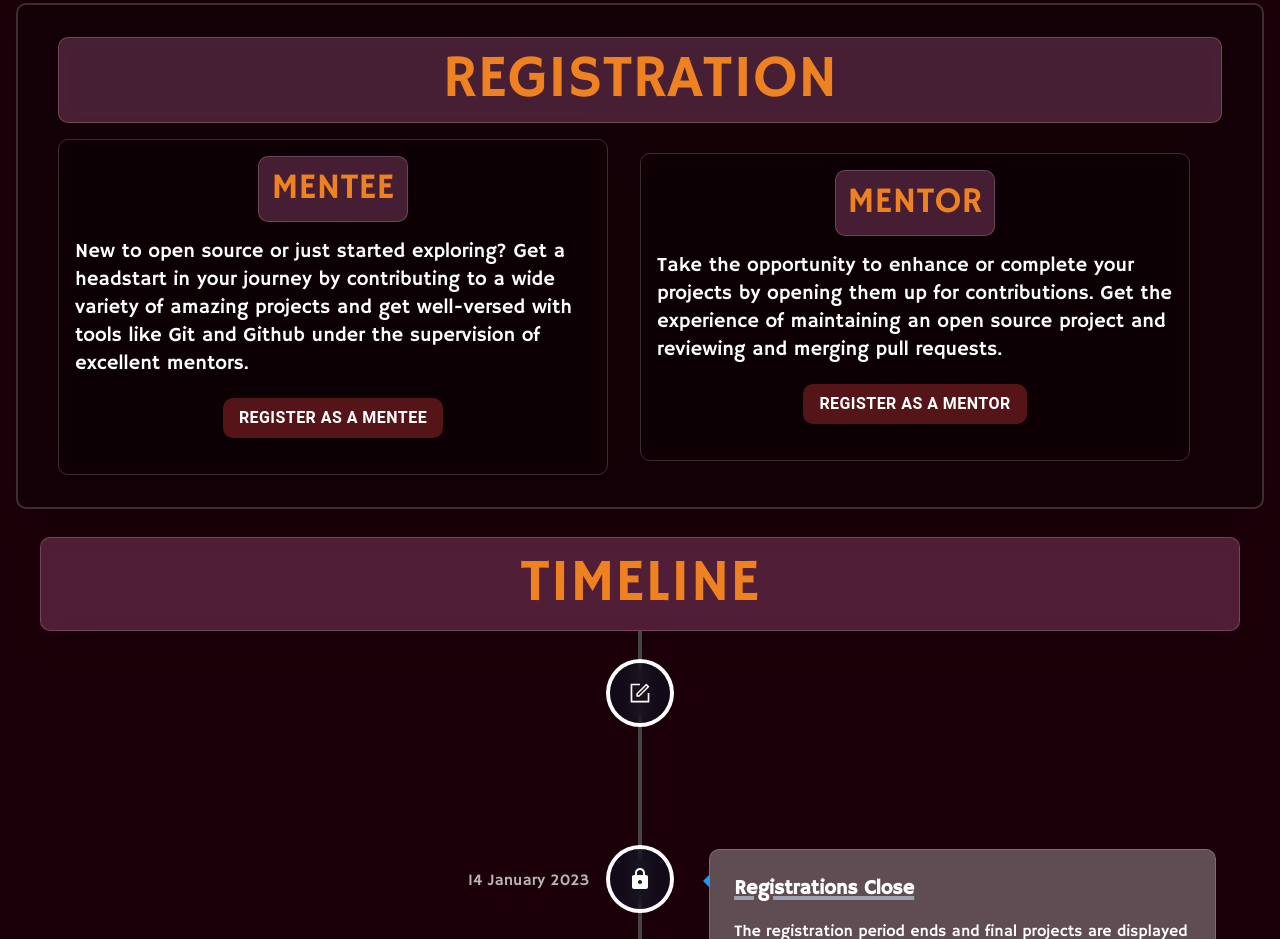
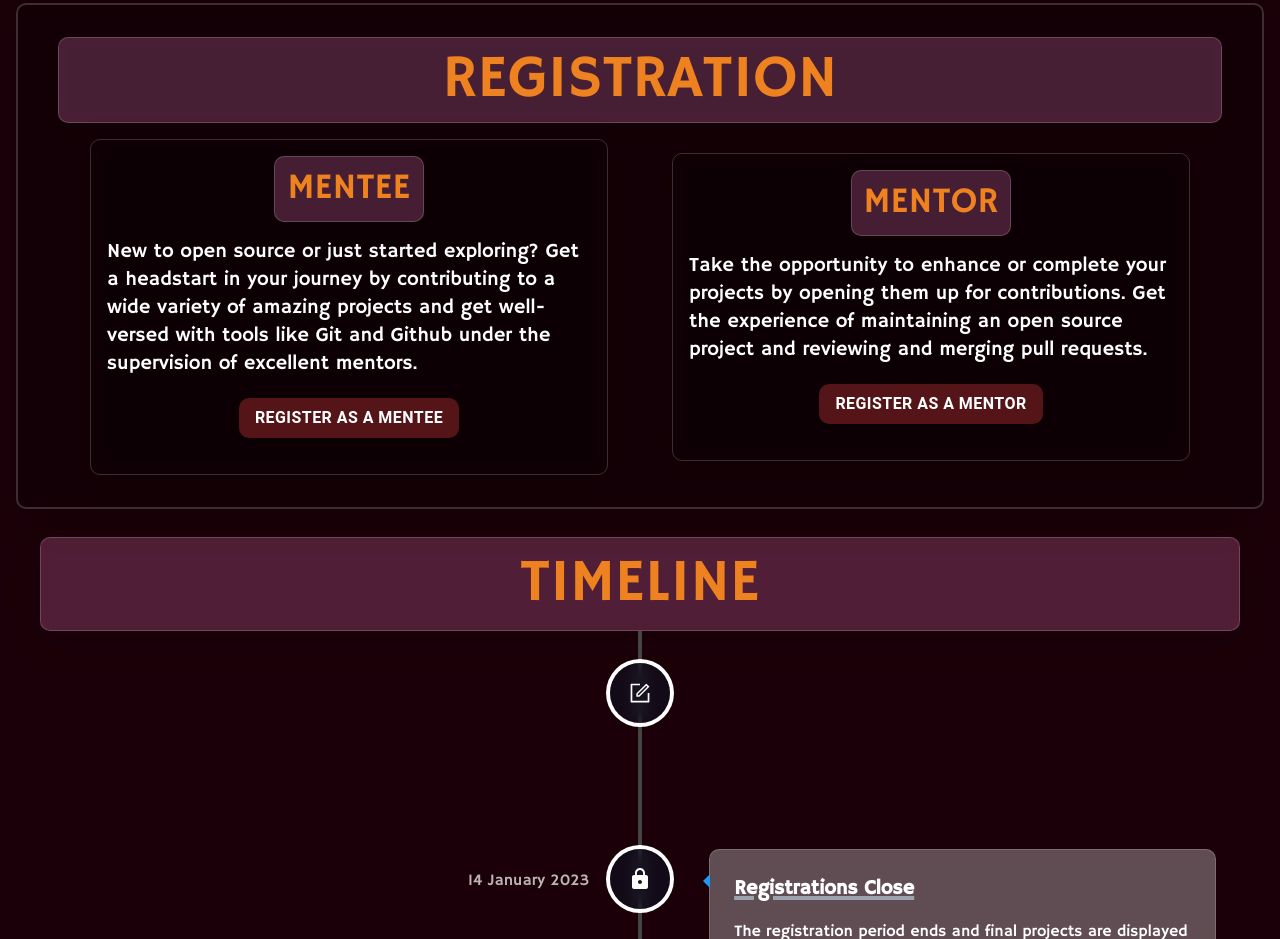
Before and after one commit to PEC-CSS/PWoC, a Next.js app: page / in a window 1280 px wide. Shown: the part 1160-2099 px from the top of the page. Built offline with nearby package versions, Linux system fonts and the light colour scheme.

Commit message:
Small changes

```diff
--- a/components/index/RegistrationCard.tsx
+++ b/components/index/RegistrationCard.tsx
@@ -8,7 +8,7 @@ export const RegistrationCard = () => {
       <div className="text-4xl md:text-6xl p-3 mb-4 text-[#ef8220] uppercase text-center bg-[#cc66a24d] glassmorphism">REGISTRATION</div>
 
       <div className="grid grid-cols-1 md:grid-cols-2 place-items-center">
-        <div className="md:mr-8">
+        <div className="md:mx-8">
           <BasicContentCard
               title="Mentee"
               content={content.menteeRegisDesc}
@@ -35,7 +35,7 @@ export const RegistrationCard = () => {
 
         </div>
 
-        <div className="md:mr-8">
+        <div className="md:mx-8">
           <BasicContentCard
               title="Mentor"
               content={content.mentorRegisDesc}
```
Also changed, not shown: public/types.d.ts (+8 -0 lines).
